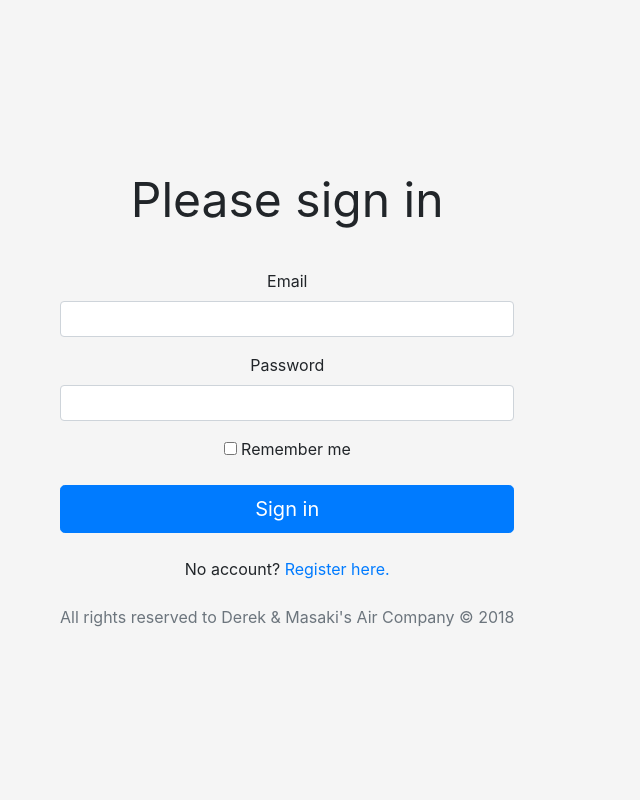
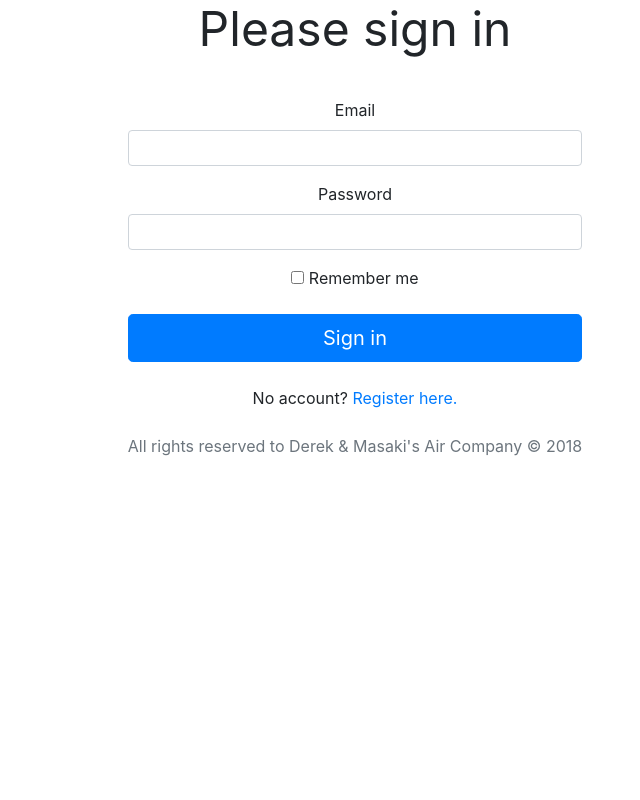
Before and after one commit to Derek-Wds/Air-Company, a Flask app: page /login/ in a window 1280 px wide. Shown: the whole page, without its empty margins (285-925 px from the left). Run offline with Flask 2, Linux system fonts and the light colour scheme; some libraries are stand-ins or nearby versions.

Commit message:
fix bugs

```diff
--- a/app.py
+++ b/app.py
@@ -8,12 +8,8 @@ app.config['SECRET_KEY'] = '\x1b\x9d\xa8\x9b\xbbn\xa5\xfd\xd2\xa4\x16%{c\xba~\xd
 
 
 @app.route('/')
-def test():
+def home_page():
     return render_template("index.html")
-
-@app.route('/home/')
-def homepage():
-    return render_template("home.html")
 
 
 @app.errorhandler(404)
--- a/static/css/form.css
+++ b/static/css/form.css
@@ -1,32 +1,3 @@
-html {
-  height: 100%;
-  display: table;
-  margin: 0px;
-}
-
-body {
-  display: table-cell;
-  height: 100%;
-  margin: 0px;
-}
-
-body {
-  display: -ms-flexbox;
-  display: -webkit-box;
-  display: flex;
-  position: relative;
-  -ms-flex-align: center;
-  -ms-flex-pack: center;
-  -webkit-box-align: center;
-  align-items: center;
-  -webkit-box-pack: center;
-  justify-content: center;
-  padding-top: 40px;
-  padding-bottom: 40px;
-  text-align: center;
-  background-color: #f5f5f5;
-}
-
 #loginform {
   width: 100%;
   height: 100%;
```
Also changed, not shown: templates/index.html (+5 -3 lines).
